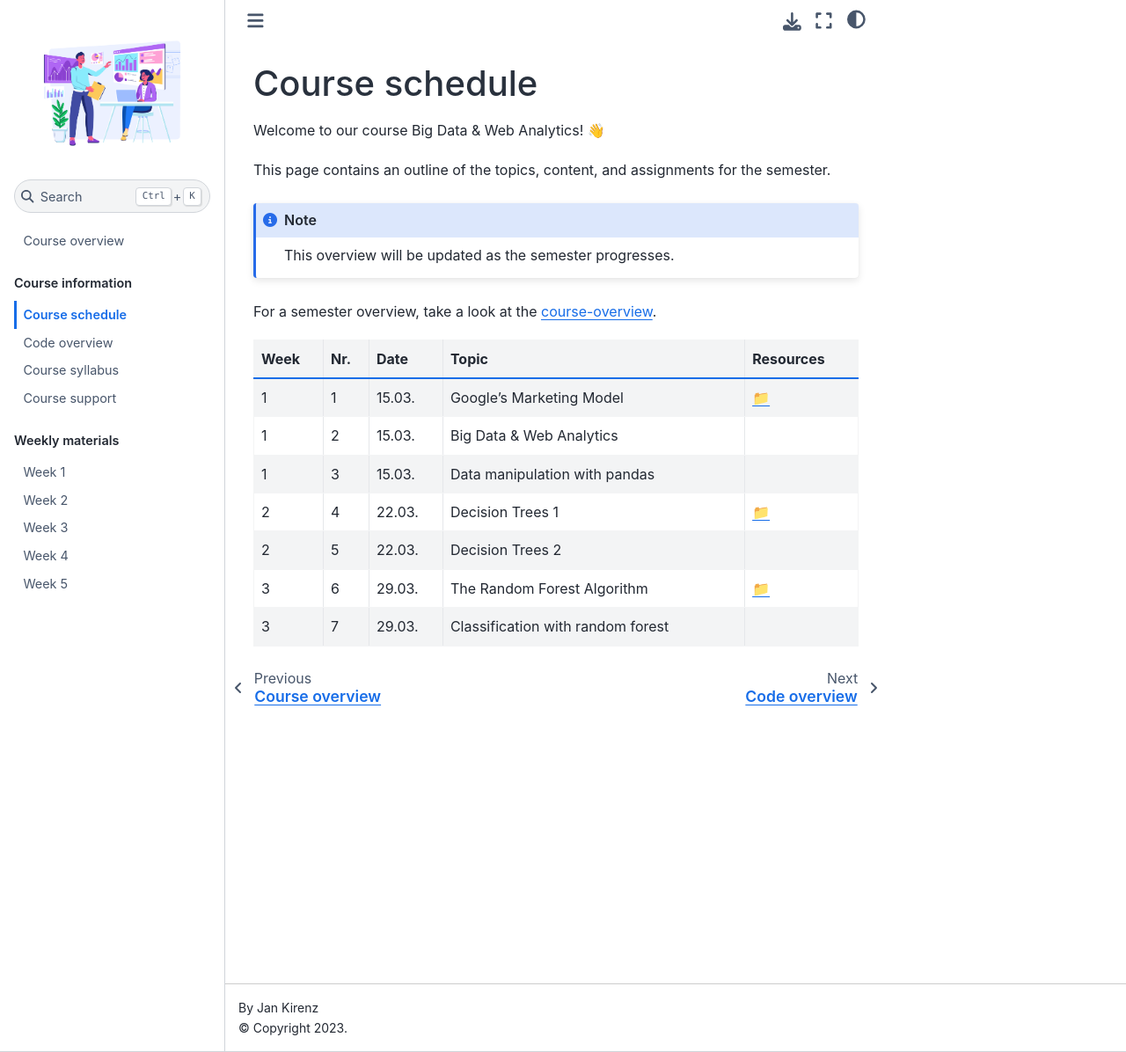
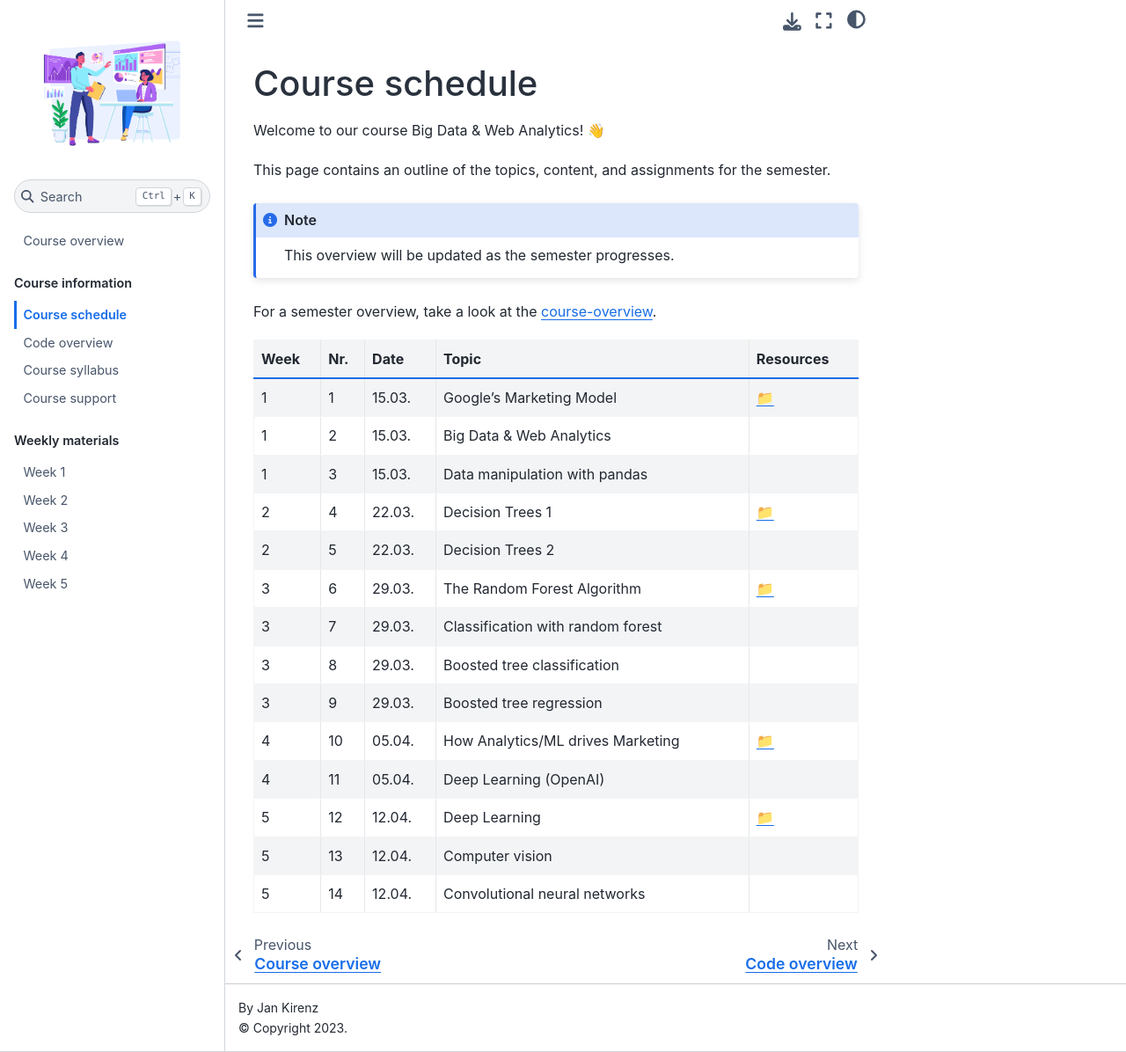
Before and after one commit to kirenz/om2, a Jupyter Book: the page built from docs/course-schedule.md, in a window 1280 px wide and 1196 px high. Shown: the whole window at 88% size. Built offline with Jupyter Book 1.0.4 settings and Sphinx 7.4.7 and the Sphinx Book theme 1.1.4, drawn with Linux system fonts in a browser that asks for light colours.

Commit message:
Update course-schedule.md

```diff
--- a/docs/course-schedule.md
+++ b/docs/course-schedule.md
@@ -10,7 +10,6 @@ This overview will be updated as the semester progresses.
 
 For a semester overview, take a look at the [course-overview](../docs/course-overview.md).
 
-
 |	Week	|	Nr.	|	Date	|	Topic	|	Resources	|
 |	---	|	---	|	---	|	---	|	---	|
 |	1	|	1	|	15.03.	|	Google's Marketing Model	|	[📁](../weeks/week1.md)	|
@@ -20,3 +19,10 @@ For a semester overview, take a look at the [course-overview](../docs/course-ove
 |	2	|	5	|	22.03.	|	Decision Trees 2	|		|
 |	3	|	6	|	29.03.	|	The Random Forest Algorithm	|	[📁](../weeks/week3.md)	|
 |	3	|	7	|	29.03.	|	Classification with random forest 	|		|
+|	3	|	8	|	29.03.	|	Boosted tree classification	|		|
+|	3	|	9	|	29.03.	|	Boosted tree regression	|		|
+|	4	|	10	|	05.04.	|	How Analytics/ML drives Marketing	|	[📁](../weeks/week4.md)	|
+|	4	|	11	|	05.04.	|	Deep Learning (OpenAI)	|		|
+|	5	|	12	|	12.04.	|	Deep Learning	|	[📁](../weeks/week5.md)	|
+|	5	|	13	|	12.04.	|	Computer vision	|		|
+|	5	|	14	|	12.04.	|	Convolutional neural networks	|		|
```
